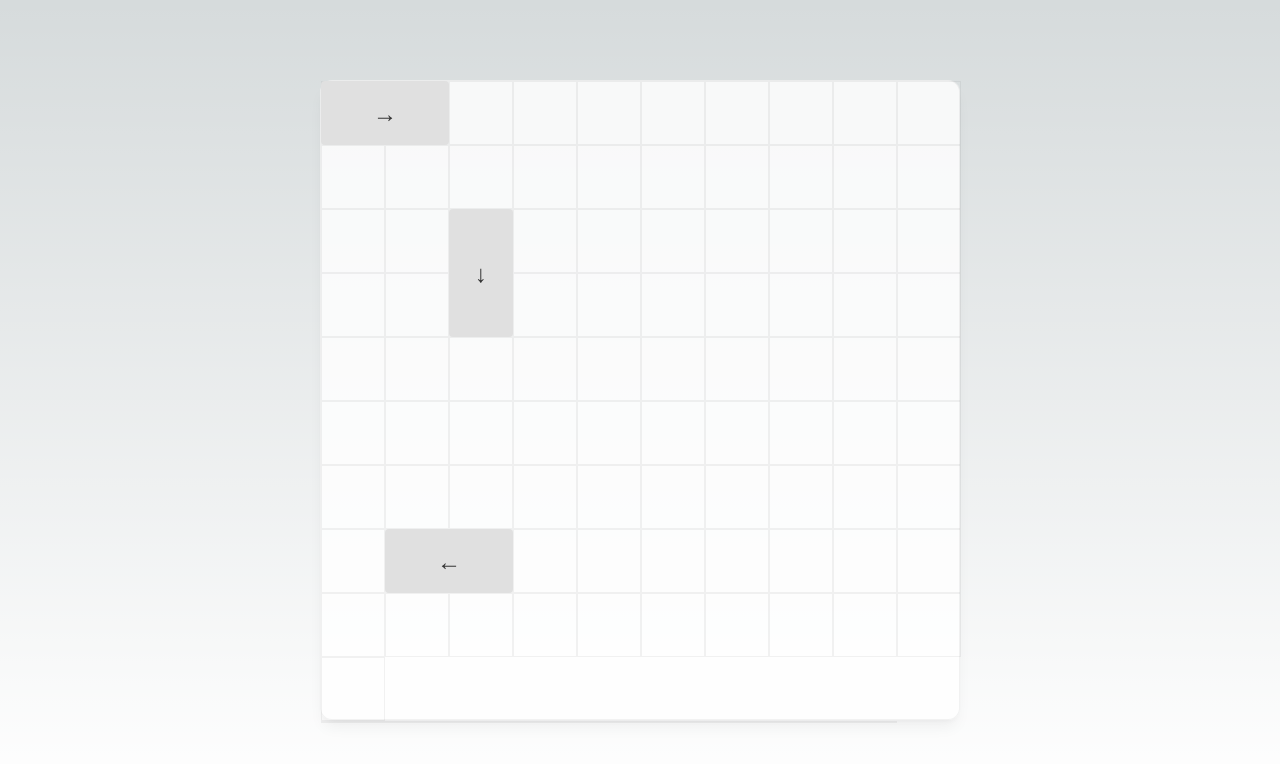
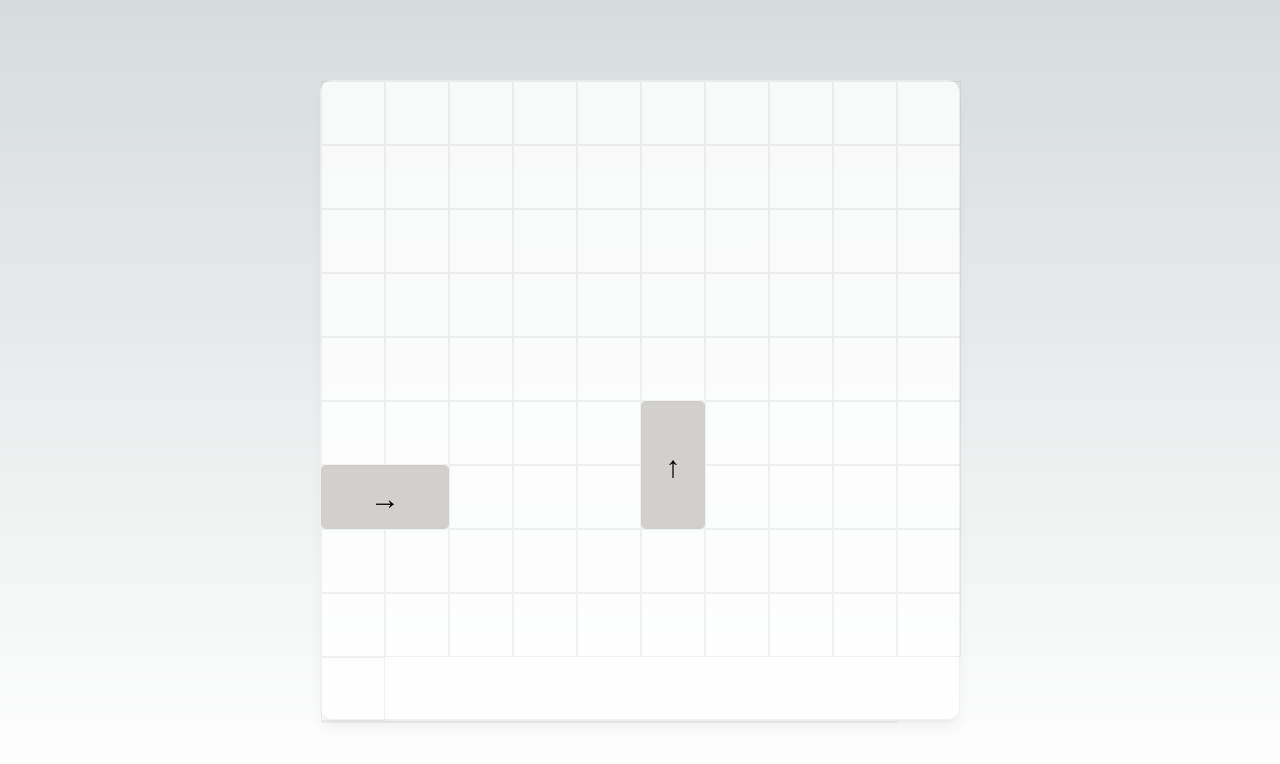
Before and after one commit to bzpen/three-game, a Next.js app: page / in a window 1280 px wide. Shown: the top 764 px of the page. Built offline with nearby package versions, Linux system fonts and the light colour scheme.

Commit message:
feat:  优化样式设置

```diff
--- /dev/null
+++ b/src/app/element.css
@@ -0,0 +1,18 @@
+.element {
+    cursor: pointer;
+    position: absolute;
+    display: flex;
+    align-items: center;
+    justify-content: center;
+}
+
+.arrow-element {
+    background-color: #d2d0ce;
+    font-size: 30px;
+    color: #000;
+    border-radius: 5px;
+}
+
+.arrow-element:hover {
+    background-color: #fff;
+}
--- a/src/config/LevelConfig.ts
+++ b/src/config/LevelConfig.ts
@@ -2,33 +2,31 @@ import { LevelConfig } from '@/types';
 
 const LEVELS_LIST: LevelConfig[] = [
     {
-        id: 1,
+        id: 1758766995725,
         rows: 10,
         cols: 10,
         elements: [
             {
-                id: 'arrow-1',
+                id: 'arrow-5',
+                type: 'arrow',
+                direction: 'up',
+                width: 2,
+                height: 1,
+                position: {
+                    x: 5,
+                    y: 6,
+                },
+            },
+            {
+                id: 'arrow-8',
                 type: 'arrow',
                 direction: 'right',
                 width: 2,
                 height: 1,
-                position: { x: 0, y: 0 },
-            },
-            {
-                id: 'arrow-2',
-                type: 'arrow',
-                direction: 'down',
-                width: 2,
-                height: 1,
-                position: { x: 2, y: 2 },
-            },
-            {
-                id: 'arrow-3',
-                type: 'arrow',
-                direction: 'left',
-                width: 2,
-                height: 1,
-                position: { x: 2, y: 7 },
+                position: {
+                    x: 0,
+                    y: 6,
+                },
             },
         ],
     },
--- a/src/core/element/Arrow.ts
+++ b/src/core/element/Arrow.ts
@@ -10,15 +10,9 @@ class Arrow extends StaticElement {
     }
 
     protected _createElementDom(): void {
-        this._elementDom = document.createElement('div');
-        this._elementDom.style.position = 'absolute';
-        this._elementDom.style.display = 'flex';
-        this._elementDom.style.alignItems = 'center';
-        this._elementDom.style.justifyContent = 'center';
-        this._elementDom.style.fontSize = '24px';
-        this._elementDom.style.color = '#333';
-        this._elementDom.style.backgroundColor = '#e0e0e0';
-        this._elementDom.style.borderRadius = '4px';
+        super._createElementDom();
+        if (!this._elementDom) return;
+        this._elementDom.classList.add('arrow-element');
 
         // 根据方向设置箭头符号
         const arrowSymbols = {
--- a/src/core/element/StaticElement.ts
+++ b/src/core/element/StaticElement.ts
@@ -42,8 +42,7 @@ class StaticElement extends AnimeBase {
 
     protected _createElementDom(): void {
         this._elementDom = document.createElement('div');
-        this._elementDom.style.position = 'absolute';
-        this._elementDom.style.backgroundColor = 'red';
+        this._elementDom.className = 'element';
 
         this._addEventListener();
     }
@@ -155,8 +154,8 @@ class StaticElement extends AnimeBase {
         // 更新DOM样式
         this._updateDOMStyle();
 
+        const isColliding = this._owner?.checkInAnimeElementStatus(this);
         this._owner?.updateGridData();
-        const isColliding = this._owner?.checkInAnimeElementStatus(this);
 
         // 继续动画
         if (!isColliding) {
@@ -180,30 +179,6 @@ class StaticElement extends AnimeBase {
             default:
                 return { dx: 0, dy: 0 };
         }
-    };
-
-    /**
-     * @description 检查是否超出边界（浏览器窗口边界）
-     */
-    private _isOutOfBounds = (x: number, y: number) => {
-        const gridSize = this._owner?.gridSize;
-        if (!gridSize) return false;
-
-        // 获取浏览器窗口尺寸
-        const screenWidth = window.innerWidth;
-        const screenHeight = window.innerHeight;
-
-        // 将网格坐标转换为像素坐标
-        const position = this._convertGridToPixelPosition({ x, y }, gridSize, this._direction);
-        const elementWidth = this.width;
-        const elementHeight = this.height;
-
-        return (
-            position.x + elementWidth! <= 0 ||
-            position.y + elementHeight! <= 0 ||
-            position.x >= screenWidth ||
-            position.y >= screenHeight
-        );
     };
 
     /**
@@ -301,7 +276,13 @@ class StaticElement extends AnimeBase {
             case 'right':
             case 'left':
                 return this._width * gridSize;
+            default:
+                return this._width * gridSize;
         }
+    }
+
+    set width(value: number) {
+        this._width = value;
     }
 
     get height() {
@@ -315,7 +296,13 @@ class StaticElement extends AnimeBase {
             case 'right':
             case 'left':
                 return this._height * gridSize;
+            default:
+                return this._height * gridSize;
         }
+    }
+
+    set height(value: number) {
+        this._height = value;
     }
 
     get active() {
--- a/src/utils/LevelGenerator.ts
+++ b/src/utils/LevelGenerator.ts
@@ -56,6 +56,11 @@ export class LevelGenerator {
 
         // 检查并修复死锁
         this.resolveDeadlocks(elements);
+
+        elements.forEach(element => {
+            element.width = 2;
+            element.height = 1;
+        });
 
         return {
             id: levelId,
```
Also changed, not shown: src/app/layout.tsx (+12 -13 lines).
